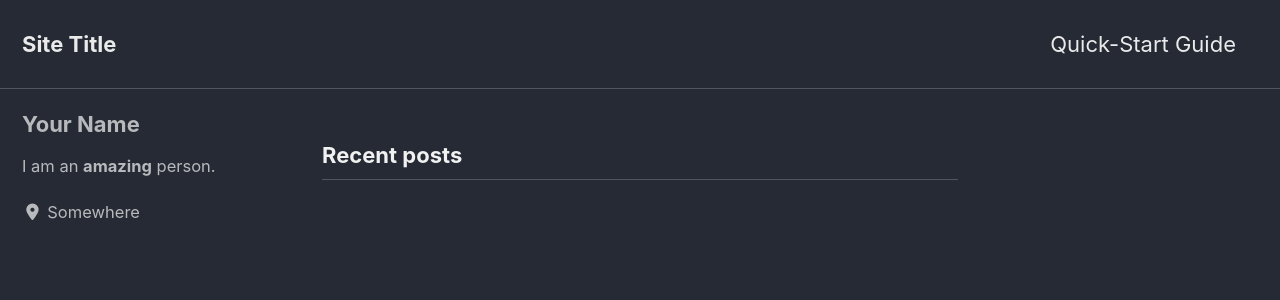
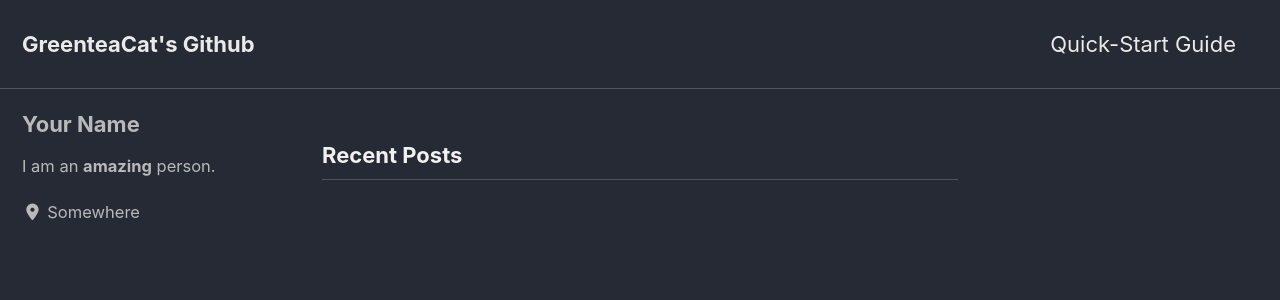
Before and after one commit to Leejeeyong/leejeeyong.github.io, a Jekyll site: the page built from index.html, in a window 1280 px wide and 900 px high. Shown: the top 300 px of the window. Built offline with Jekyll 4.4.1, drawn with Linux system fonts in a browser that asks for light colours; cached includes are drawn as plain includes; nearby versions of some CDN libraries; the list of posts is cut into pages by our own code.

Commit message:
Update _config.yml

```diff
--- a/_config.yml
+++ b/_config.yml
@@ -15,15 +15,15 @@ remote_theme           : "mmistakes/minimal-mistakes"
 minimal_mistakes_skin    : "dark" # "air", "aqua", "contrast", "dark", "dirt", "neon", "mint", "plum", "sunrise"
 
 # Site Settings
-locale                   : "en-US"
-title                    : "Site Title"
+locale                   : "kr-KR"
+title                    : "GreenteaCat's Github"
 title_separator          : "-"
 subtitle                 : # site tagline that appears below site title in masthead
 name                     : "leejeeyong"
 description              : "An amazing website."
 url                      : "https://leejeeyong.github.io"
-baseurl                  : # the subpath of your site, e.g. "/blog"
-repository               : # GitHub username/repo-name e.g. "mmistakes/minimal-mistakes"
+baseurl                  : "" # the subpath of your site, e.g. "/blog"
+repository               : "leejeeyong/AndroidProjects" # GitHub username/repo-name e.g. "mmistakes/minimal-mistakes"
 teaser                   : # path of fallback teaser image, e.g. "/assets/images/500x300.png"
 logo                     : # path of logo image to display in the masthead, e.g. "/assets/images/88x88.png"
 masthead_title           : # overrides the website title displayed in the masthead, use " " for no title
```
